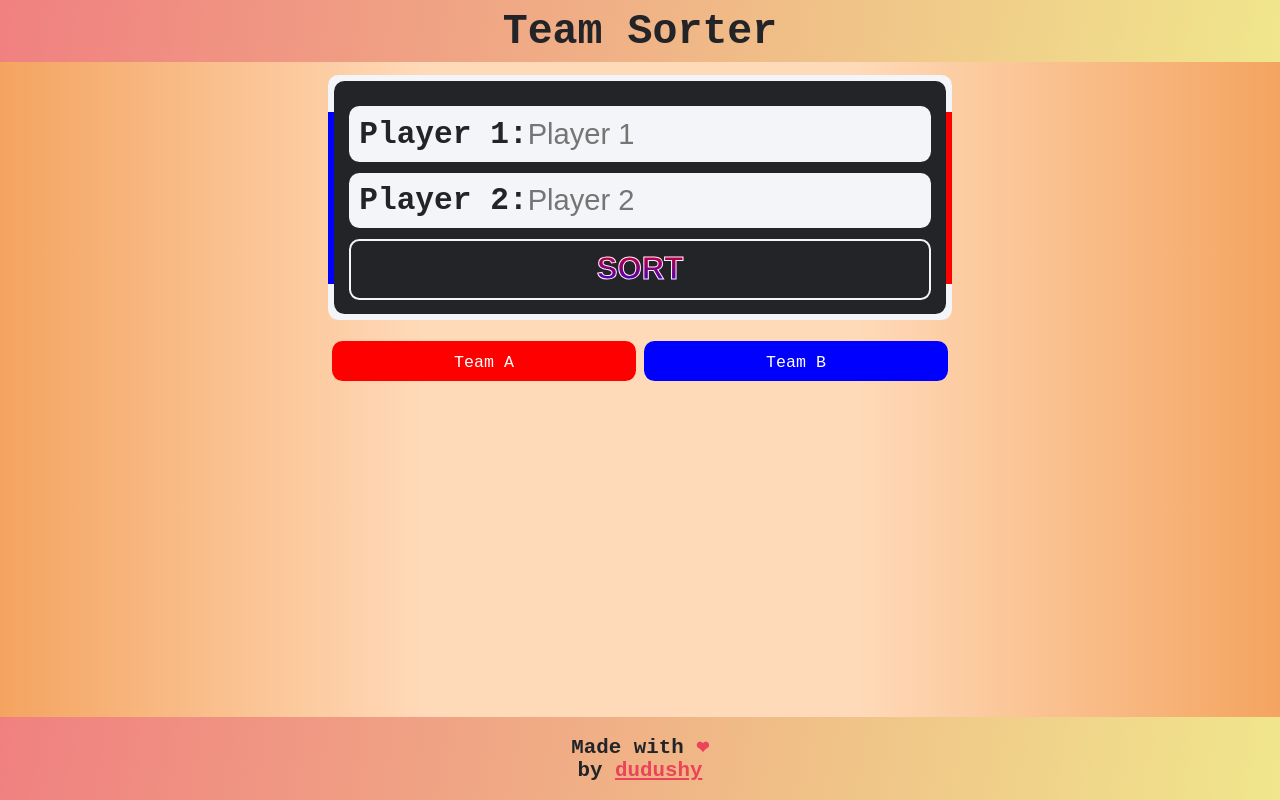
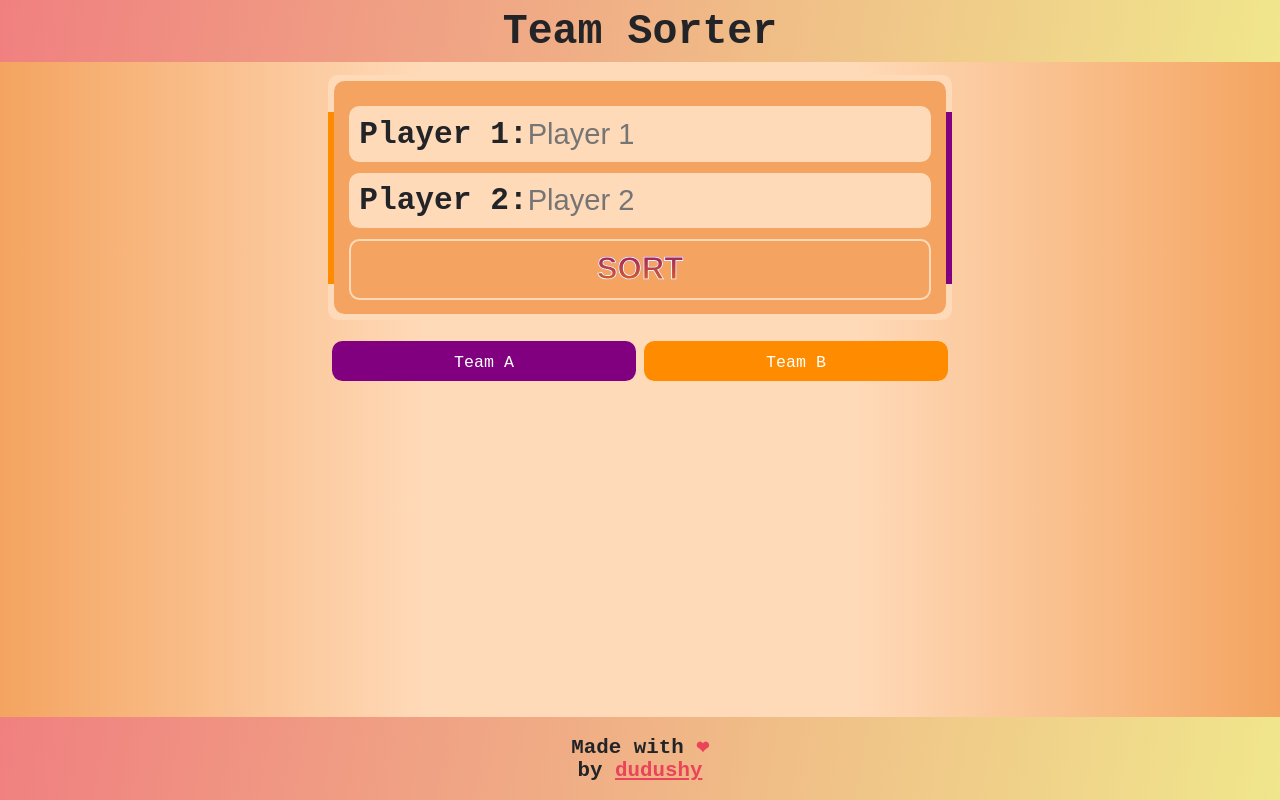
Before and after one commit to dudushy/team-sorter, an Angular app: page /team-sorter/ in a window 1280 px wide. Built offline with nearby package versions, Linux system fonts and the light colour scheme.

Commit message:
Update colors

```diff
--- a/src/app/pages/home/home.component.scss
+++ b/src/app/pages/home/home.component.scss
@@ -19,15 +19,15 @@
 }
 
 :host {
-  --teamABackground: red;
+  --teamABackground: purple;
   --teamAText: white;
-  --teamBBackground: blue;
+  --teamBBackground: darkorange;
   --teamBText: white;
 }
 
-$teamABackground: red;
+$teamABackground: purple;
 $teamAText: white;
-$teamBBackground: blue;
+$teamBBackground: darkorange;
 $teamBText: white;
 
 #content {
@@ -43,7 +43,7 @@ $teamBText: white;
   justify-content: center;
   align-items: center;
   overflow: hidden;
-  background: $light;
+  background: peachpuff;
   width: calc(var(--responsiveUnit) * 30);
   padding: calc(var(--responsiveUnit) * 1);
   border-radius: calc(var(--responsiveUnit) * 0.5);
@@ -77,7 +77,7 @@ $teamBText: white;
     position: absolute;
     inset: calc(var(--responsiveUnit) * 0.3);
     border-radius: calc(var(--responsiveUnit) * 0.5);
-    background: $dark;
+    background: sandybrown;
   }
 
   .customInput,
@@ -90,7 +90,7 @@ $teamBText: white;
 .customInput {
   --labelInputRatio: 30%;
 
-  background: $light;
+  background: peachpuff;
   border-radius: calc(var(--responsiveUnit) * 0.5);
   padding: calc(var(--responsiveUnit) * 0.5);
   width: 100%;
@@ -127,7 +127,7 @@ $teamBText: white;
   border: 0;
   outline: 0;
   color: $light;
-  border: calc(var(--responsiveUnit) * 0.1) solid $light;
+  border: calc(var(--responsiveUnit) * 0.1) solid peachpuff;
   border-radius: calc(var(--responsiveUnit) * 0.5);
   padding: calc(var(--responsiveUnit) * 0.5);
   width: 100%;
```
